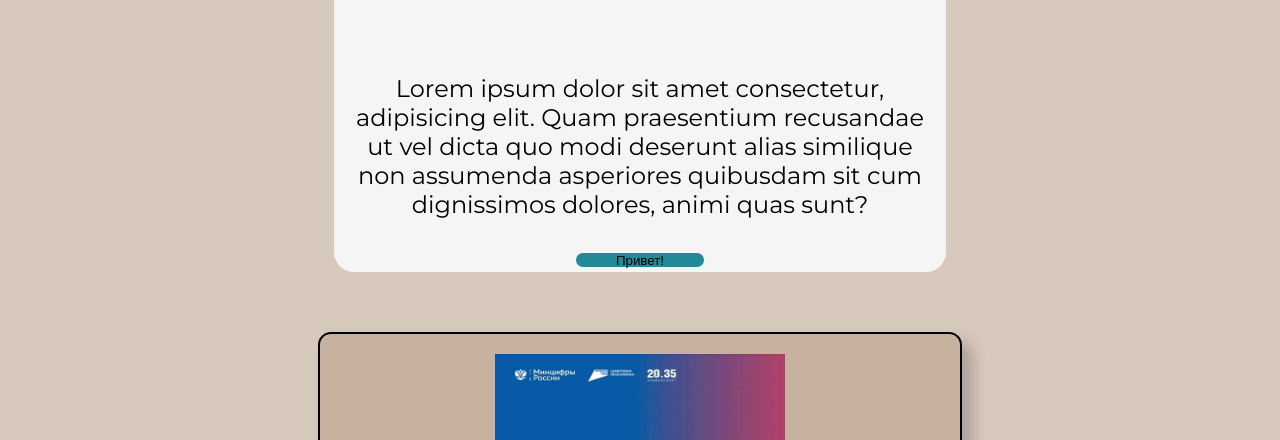
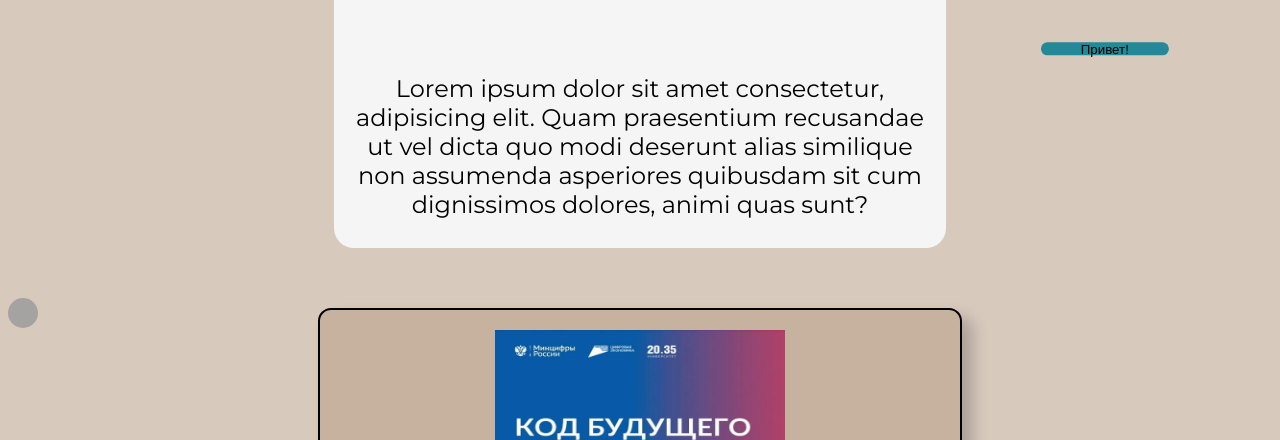
Before and after one commit to crowl638/portfolio_Daniil, a plain HTML site: page index.html in a window 1280 px wide. Both pictures are taken after a click on the button "Привет!". Shown: the part 360-800 px from the top of the page. Drawn offline with Linux system fonts and the light colour scheme.

Commit message:
Add files via upload

```diff
--- a/index.html
+++ b/index.html
@@ -28,10 +28,11 @@
                 <p>
                     Lorem ipsum dolor sit amet consectetur, adipisicing elit. Quam praesentium recusandae ut vel dicta quo modi deserunt alias similique non assumenda asperiores quibusdam sit cum dignissimos dolores, animi quas sunt?
                 </p>
-                <button>Привет!</button>
-
+                <button id="run_button">Привет!</button>
             </div>
         </section>
+
+        <div id="circle"></div>
 
 
 
--- a/main.js
+++ b/main.js
@@ -1,3 +1,60 @@
+let image = ["img/slider.def.png",
+    "img/slider1.2.jpg",
+    "img/slider1.3.jpg"]
+
+let slide = document.getElementById("slider-img")
+let index=0
+
+function next_img(){
+
+index++;
+if (index>=image.length){
+index=0
+}
+slide.src = image[index];
+}
+
+function prev_img(){
+index--;
+if (index<0){
+index=image.length-1;
+
+}
+slide.src = image[index];
+}
+
+function auto_slide(){
+next_img();
+}
+
+setInterval(auto_slide,3000);
+
+
+
+let runBtn = document.getElementById("run_button");
+
+runBtn.addEventListener("mouseover", function(){
+    let x = Math.random()*(window.innerWidth-100);
+    let y = Math.random()*(window.innerHeight-50);
+    runBtn.style.left= `${x}px`;
+    runBtn.style.top= `${y}px`;
+})
+
+
+let crcl= document.getElementById(circle);
+
+crcl.addEventListener("mousemove", function(event){
+    crcl.style.transform = `translate(${event.clientX}px, ${event.clientY})`;
+})
+
+
+
+
+
+
+
+
+
 //let a = document.getElementsByClassName("hlink");
 
 /*console.log(a);
@@ -246,34 +303,3 @@ function col(){
 }
 }
 */
-
-let image = ["img/slider.def.png",
-             "img/slider1.2.jpg",
-             "img/slider1.3.jpg"]
-
-let slide = document.getElementById("slider-img")
-let index=0
-
-function next_img(){
-
-    index++;
-    if (index>=image.length){
-        index=0
-    }
-    slide.src = image[index];
-}
-
-function prev_img(){
-    index--;
-    if (index<0){
-        index=image.length-1;
-
-    }
-    slide.src = image[index];
-}
-
-function auto_slide(){
-    next_img();
-}
-
-setInterval(auto_slide,3000)
--- a/style.css
+++ b/style.css
@@ -3,35 +3,37 @@
 
 
 
-body{
+body {
     background: #d8c9bd;
     font-family: Montserrat;
 }
 
-        p{
-            --fsize:1.5em;
+p {
+    --fsize: 1.5em;
     font-size: var(--fsize);
     font-style: normal;
     font-family: Montserrat;
 }
 
-        .title{
+.title {
     background-color: transparent;
     display: flex;
     max-width: 100%;
     justify-content: center;
     padding: 50px;
 }
-        h3{
+
+h3 {
     text-align: center;
     font-size: 2em;
 }
-        h1{
+
+h1 {
     text-align: center;
     font-size: 4em;
 }
 
-        .titlediv{
+.titlediv {
     background-color: whitesmoke;
     width: 50%;
     display: flex;
@@ -40,10 +42,12 @@ body{
     border-radius: 20px;
     padding: 5px 15px;
 }
-        .titlediv p{
+
+.titlediv p {
     text-align: center;
 }
-        .titlediv button{
+
+.titlediv button {
     height: 1em;
 
     width: fit-content;
@@ -54,14 +58,16 @@ body{
     border: none;
     border-radius: 15px;
 }
-        button:hover{
+
+button:hover {
     background-color: white;
 }
-        .titlediv img{
+
+.titlediv img {
     align-self: center;
 }
 
-        header{
+header {
     height: 70px;
     display: flex;
     justify-content: space-around;
@@ -71,14 +77,14 @@ body{
     background-color: #7f6757;
 }
 
-nav{
+nav {
     display: flex;
     justify-content: center;
     min-height: 100%;
     align-items: center;
 }
 
-.hlink{
+.hlink {
     font-family: 'Lucida Sans', 'Lucida Sans Regular', 'Lucida Grande', 'Lucida Sans Unicode', Geneva, Verdana, sans-serif;
     text-decoration: none;
     color: rgb(0, 0, 0);
@@ -89,15 +95,18 @@ nav{
     box-shadow: 6px 4px 8px 0px rgba(34, 60, 80, 0.2);
 
 }
-.cardscontainer{
+
+.cardscontainer {
     display: flex;
     justify-content: center;
     flex-wrap: wrap;
 }
-.cardscontainer img{
+
+.cardscontainer img {
     max-height: 10em;
 }
-.cards{
+
+.cards {
     display: flex;
     flex-direction: column;
     align-items: center;
@@ -112,13 +121,16 @@ nav{
     background-color: #c6b29f;
     box-shadow: 10px 10px 15px 1px rgba(0, 0, 0, 0.2);
 }
-.cards img{
+
+.cards img {
     min-width: 100%;
 }
-.cards p{
+
+.cards p {
     margin: 0;
 }
-.cards button{
+
+.cards button {
     background-color: transparent;
     border: 1px solid black;
     border-radius: 10px;
@@ -128,15 +140,17 @@ nav{
     padding: 0.8em;
     font-size: 1em;
 }
-    .cards button:hover{
+
+.cards button:hover {
     background-color: #b89782;
 }
-    .cards button:active{
+
+.cards button:active {
     background-color: rgb(169, 140, 110);
 
 }
 
-footer{
+footer {
     background-color: #715a4b;
     display: flex;
     justify-content: space-between;
@@ -145,7 +159,8 @@ footer{
     margin: 10px;
     border-radius: 10px;
 }
-.footerlink{
+
+.footerlink {
     display: flex;
     width: 100%;
     height: auto;
@@ -153,35 +168,38 @@ footer{
 
 }
 
-.footerlink:hover{
+.footerlink:hover {
     text-decoration: underline;
 }
-footer a{
+
+footer a {
     color: whitesmoke;
     font-size: 1.5em;
 }
 
-.form_section{
+.form_section {
     display: flex;
     justify-content: center;
     margin: 20px 0;
 }
 
-.form_container{
-    width:fit-content;
+.form_container {
+    width: fit-content;
     border: 2px solid black;
     border-radius: 13px;
     padding: 25px 50px;
 }
-form{
+
+form {
     display: flex;
     flex-direction: column;
 }
 
-form p{
+form p {
     margin: 0;
 }
-input[required]{
+
+input[required] {
     margin-bottom: 15px;
     width: 350px;
     height: 35px;
@@ -190,17 +208,20 @@ input[required]{
     padding: 0 15px;
     font-size: 1em;
 }
-input[required]:focus{
+
+input[required]:focus {
     animation-name: form_input;
     animation-duration: 0.5s;
     animation-fill-mode: forwards;
 }
-fieldset{
+
+fieldset {
     border: none;
     font-size: 1.5em;
     margin-left: -17px;
 }
-form button{
+
+form button {
     background-color: transparent;
     border: 1px solid black;
     border-radius: 10px;
@@ -217,11 +238,29 @@ form button{
 
 
 
-@keyframes form_input{
-    from{
+@keyframes form_input {
+    from {
         border: 1px solid;
     }
-    to{
+
+    to {
         border: 3px solid;
     }
 }
+
+#run_button {
+    position: absolute;
+    top: 50%;
+    left: 50%;
+    transform: translate(-50%, -50%);
+    cursor: pointer;
+}
+
+#circle{
+    width: 30px;
+    height: 30px;
+    background-color: #a4a3a2;
+    border-radius: 50%;
+    position: absolute;
+    transition: transform 0.1s;
+}
```
Lines whose indentation alone changed are shown as unchanged.
